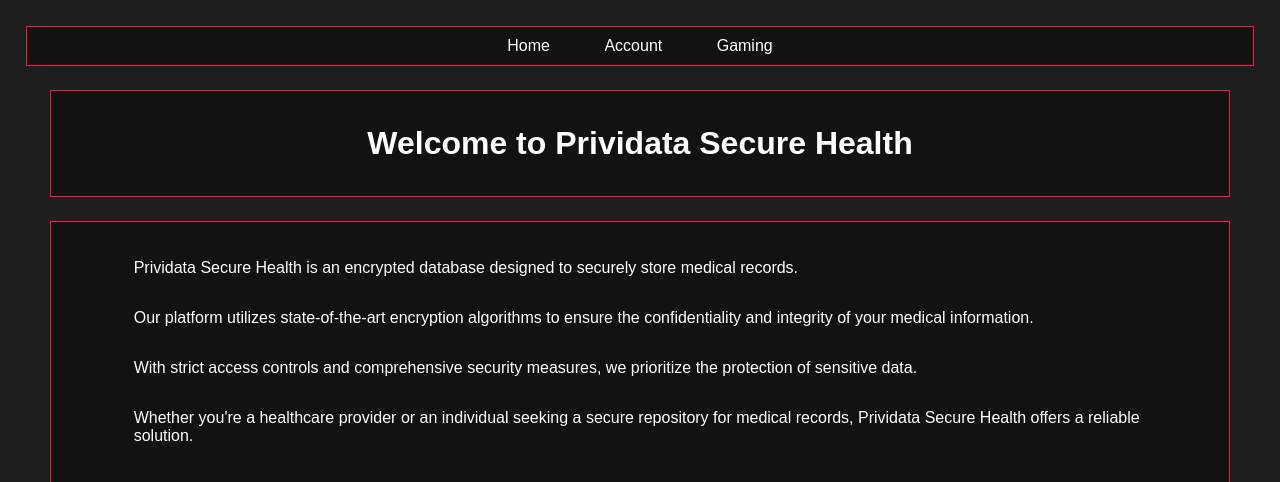
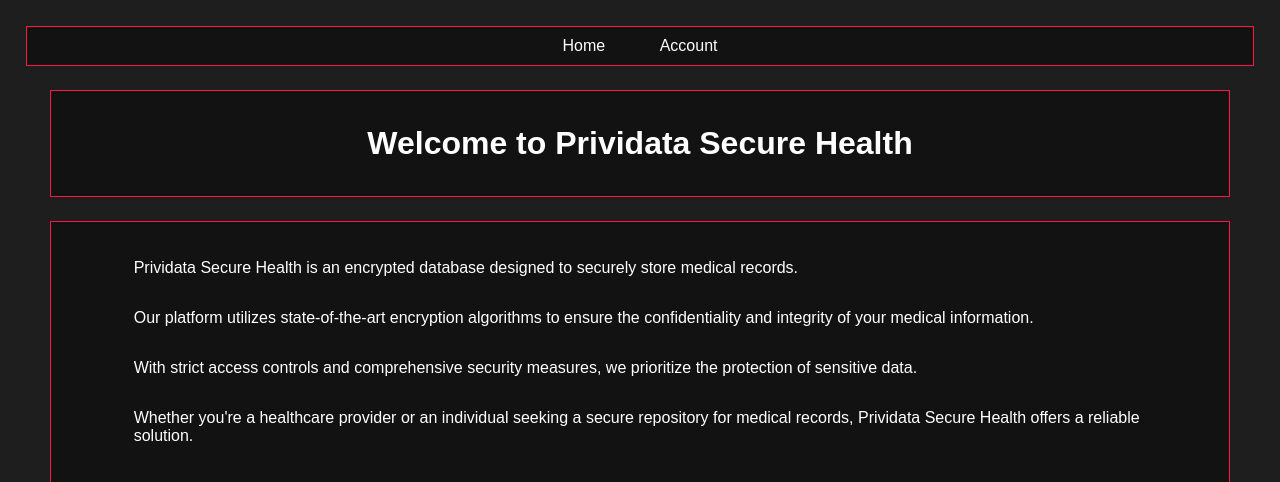
Before and after one commit to gwstallsmith/Prividata-Secure-Health, a Flask app: page / in a window 1280 px wide. Shown: the top 482 px of the page. Run offline with Flask 3, Linux system fonts and the light colour scheme.

Commit message:
Removed Gaming button.

```diff
--- a/templates/navbar.html
+++ b/templates/navbar.html
@@ -26,6 +26,6 @@
             </div>
         </li>
 
-        <li><a href="/more">Gaming</a></li><!---->
+        <!--<li><a href="/more">Gaming</a></li>-->
     </ul>
 </nav>
```
Also changed, not shown: db.sqlite3.
